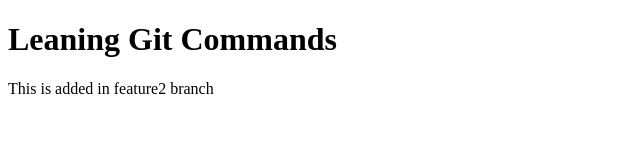
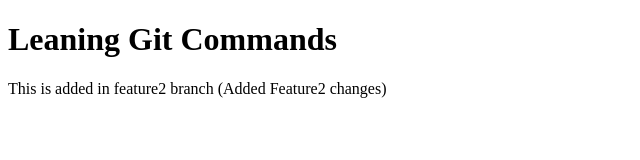
Before and after one commit to Himanshu-Narula/IL-2, a plain HTML site: page index.html in a window 1280 px wide. Shown: the whole page, without its empty margins (0-640 px from the left). Drawn offline with Linux system fonts and the light colour scheme.

Commit message:
Added Feature 2 Changes

```diff
--- a/index.html
+++ b/index.html
@@ -7,6 +7,6 @@
 </head>
 <body>
     <h1>Leaning Git Commands</h1>
-    <p>This is added in feature2 branch</p>
+    <p>This is added in feature2 branch (Added Feature2 changes)</p>
 </body>
 </html>
```
